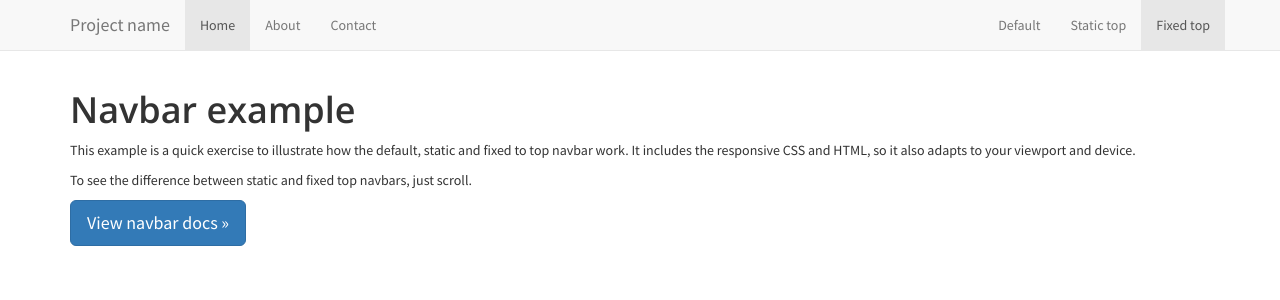
After one commit to abtsousa/noitedamedicina, a PHP site: page /sabemais.html in a window 1280 px wide. The commit adds this page. Shown: the top 300 px of the page. Run offline with PHP 8.4, Linux system fonts and the light colour scheme; some libraries are stand-ins or nearby versions.

Commit message:
Fixed css, added new page, facebook stuff

```diff
--- a/css/main.css
+++ b/css/main.css
@@ -6,5 +6,10 @@
 F0BA04
 F6C905 */
 
-html {font-family:"Source Sans Pro",sans-serif;}
-h1, h3 {font-family:"Open Sans",sans-serif;}
+body {
+  padding-top: 70px;
+}
+
+
+html,body {font-family:"Source Sans Pro",sans-serif;}
+h1, h3 {font-family:"Open Sans",sans-serif;font-weight:600;}
--- /dev/null
+++ b/sabemais.html
@@ -0,0 +1,89 @@
+<!DOCTYPE html>
+<html lang="en">
+    <head>
+        <meta charset="utf-8">
+        <meta http-equiv="X-UA-Compatible" content="IE=edge">
+        <meta name="viewport" content="width=device-width, initial-scale=1">
+        <!-- The above 3 meta tags *must* come first in the head; any other head content must come *after* these tags -->
+        <title>Noite da Medicina</title>
+        <!--Icon-->
+        <link rel="shortcut icon" href="favicon.png" type="image/x-icon">
+        <!--FontAwesome-->
+        <link rel="stylesheet" href="https://maxcdn.bootstrapcdn.com/font-awesome/4.4.0/css/font-awesome.min.css">
+        <!--Snapchat icon-->
+        <link rel="stylesheet" href="css/fa-snapchat.css">
+        <!--Google fonts-->
+        <link href='http://fonts.googleapis.com/css?family=Open+Sans:400,600|Source+Sans+Pro:400,600' rel='stylesheet' type='text/css'>
+        <!-- Bootstrap -->
+        <link href="css/bootstrap.min.css" rel="stylesheet">
+        <!-- Bootstrap theme -->
+        <!--<link href="css/bootstrap-theme.min.css" rel="stylesheet">-->
+        <!-- CSS próprio-->
+        <link href="css/main.css" rel=stylesheet>
+        <!-- Facebook -->
+        <meta property="og:image" content="favicon-old.png" />
+        <meta property="og:title" content="Noite da Medicina 2015" />
+        <meta property="og:description" content="Nunca viste uma noite assim!" />
+        <!-- HTML5 shim and Respond.js for IE8 support of HTML5 elements and media queries -->
+        <!-- WARNING: Respond.js doesn't work if you view the page via file:// -->
+        <!--[if lt IE 9]>
+        <script src="https://oss.maxcdn.com/html5shiv/3.7.2/html5shiv.min.js"></script>
+        <script src="https://oss.maxcdn.com/respond/1.4.2/respond.min.js"></script>
+        <![endif]-->
+    </head>
+    <body>
+        <nav class="navbar navbar-default navbar-fixed-top">
+            <div class="container">
+                <div class="navbar-header">
+                    <!--Mobile!-->
+                    <button type="button" class="navbar-toggle collapsed" data-toggle="collapse" data-target="#navbar" aria-expanded="false" aria-controls="navbar">
+                        <span class="sr-only">Toggle navigation</span>
+                        <span class="icon-bar"></span>
+                        <span class="icon-bar"></span>
+                        <span class="icon-bar"></span>
+                    </button>
+                    <a class="navbar-brand" href="#">Project name</a>
+                </div>
+                <div id="navbar" class="navbar-collapse collapse">
+                    <ul class="nav navbar-nav">
+                        <li class="active"><a href="#">Home</a></li>
+                        <li><a href="#about">About</a></li>
+                        <li><a href="#contact">Contact</a></li>
+                        <li class="dropdown">
+                        <!--<a href="#" class="dropdown-toggle" data-toggle="dropdown" role="button" aria-haspopup="true" aria-expanded="false">Dropdown <span class="caret"></span></a>
+                        <ul class="dropdown-menu">
+                            <li><a href="#">Action</a></li>
+                            <li><a href="#">Another action</a></li>
+                            <li><a href="#">Something else here</a></li>
+                            <li role="separator" class="divider"></li>
+                            <li class="dropdown-header">Nav header</li>
+                            <li><a href="#">Separated link</a></li>
+                            <li><a href="#">One more separated link</a></li>
+                        </ul>-->
+                    </li>
+                  </ul>
+                  <ul class="nav navbar-nav navbar-right">
+                    <li><a href="../navbar/">Default</a></li>
+                    <li><a href="../navbar-static-top/">Static top</a></li>
+                    <li class="active"><a href="./">Fixed top <span class="sr-only">(current)</span></a></li>
+                    </ul>
+                </div><!--/.nav-collapse -->
+            </div>
+        </nav>
+        <div class="container">
+            <!-- Main component for a primary marketing message or call to action -->
+            <h1>Navbar example</h1>
+            <p>This example is a quick exercise to illustrate how the default, static and fixed to top navbar work. It includes the responsive CSS and HTML, so it also adapts to your viewport and device.</p>
+            <p>To see the difference between static and fixed top navbars, just scroll.</p>
+            <p>
+              <a class="btn btn-lg btn-primary" href="../../components/#navbar" role="button">View navbar docs &raquo;</a>
+            </p>
+        </div> <!-- /container -->
+
+
+        <!-- jQuery (necessary for Bootstrap's JavaScript plugins) -->
+        <script src="https://ajax.googleapis.com/ajax/libs/jquery/1.11.3/jquery.min.js"></script>
+        <!-- Include all compiled plugins (below), or include individual files as needed -->
+        <script src="js/bootstrap.min.js"></script>
+    </body>
+</html>
```
Also changed, not shown: css/index.css (+5 -4 lines), index.html (+7 -1 lines), temp3.jpg (added).
